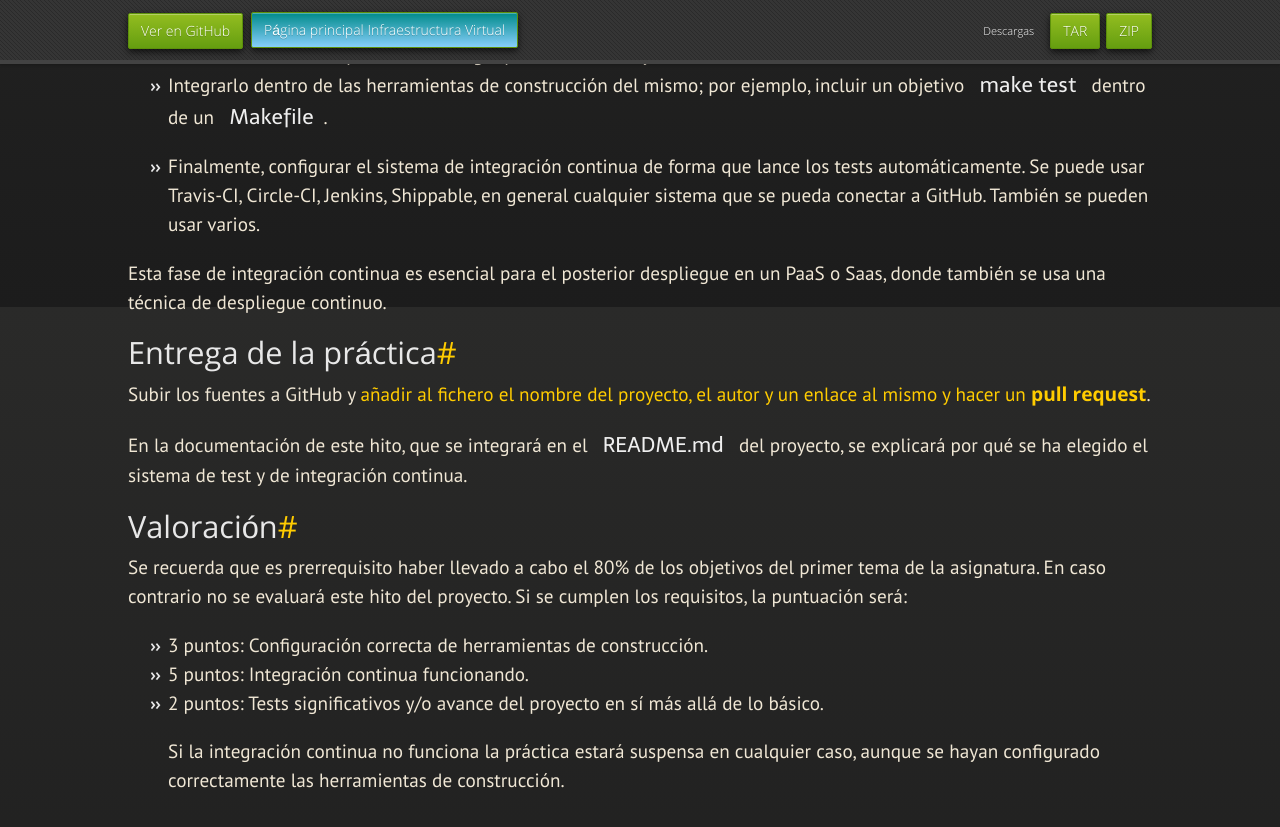
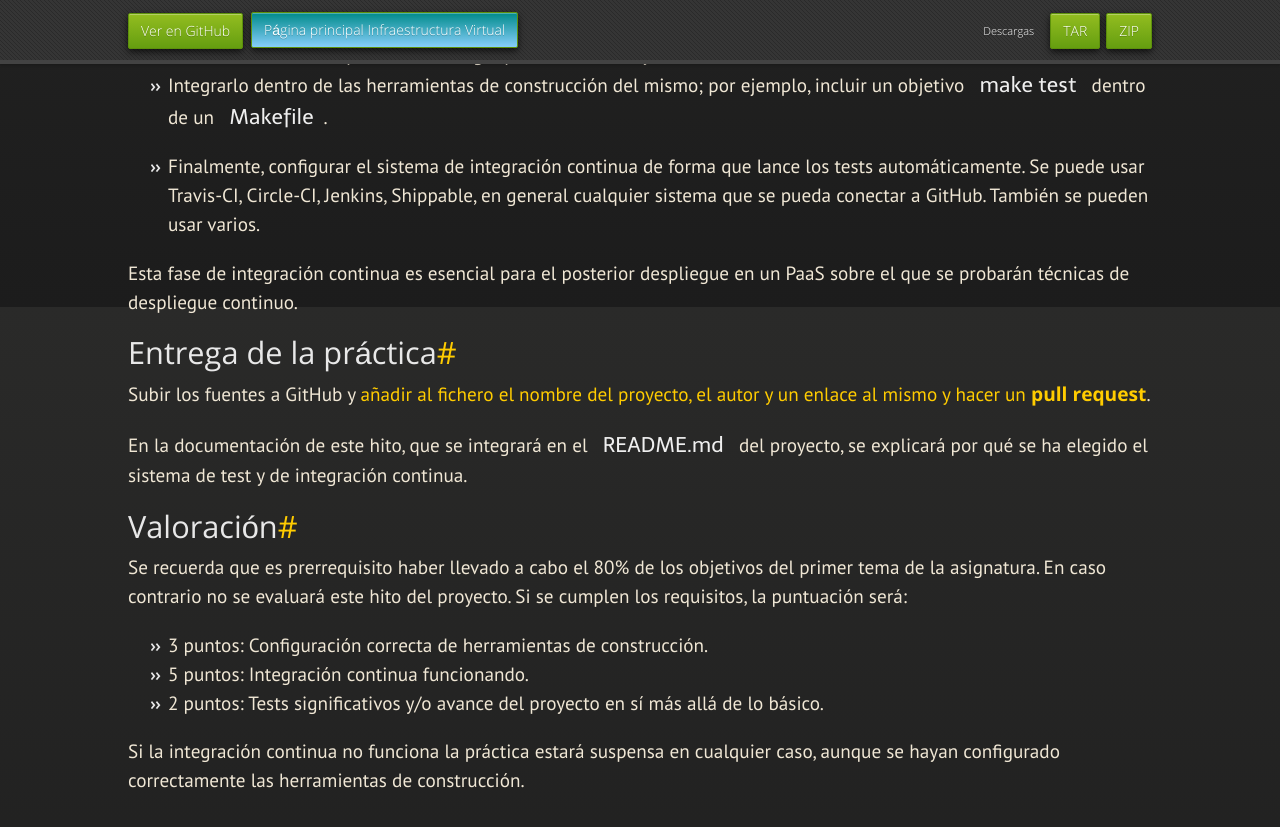
Before and after one commit to JJ/IV, a Jekyll site: the page built from documentos/practicas/2.CI.md, in a window 1280 px wide and 900 px high, scrolled down 593 px. Shown: the top 827 px of the window. Built offline with Jekyll 4.4.1, drawn with Linux system fonts in a browser that asks for light colours; nearby versions of some CDN libraries; some web fonts are replaced.

Commit message:
Sync documentos/practicas/2.CI.md de master a gh-pages

```diff
--- a/documentos/practicas/2.CI.md
+++ b/documentos/practicas/2.CI.md
@@ -45,14 +45,14 @@ Preparar un proyecto para integración continua implica varias cosas
   pueden usar varios.
 
 Esta fase de integración continua es esencial para el posterior
-despliegue en un PaaS o Saas, donde también se usa una técnica de
-despliegue continuo.
+despliegue en un PaaS sobre el que se probarán técnicas de despliegue
+continuo.
 
 Entrega de la práctica
 --------------------------------
 
 Subir los fuentes a GitHub y
-[añadir al fichero el nombre del proyecto, el autor y un enlace al mismo y hacer un **pull request**](https://github.com/JJ/IV-2015-16/practicas/2).
+[añadir al fichero el nombre del proyecto, el autor y un enlace al mismo y hacer un **pull request**](https://github.com/JJ/IV-2015-16/practicas/.md).
 
 En la documentación de este hito, que se integrará en el `README.md`
 del proyecto, se explicará por qué se ha elegido el sistema de test y
@@ -71,6 +71,6 @@ puntuación será:
 * 2 puntos: Tests significativos y/o avance del proyecto en sí más
   allá de lo básico.
 
-  Si la integración continua no funciona la práctica estará suspensa
+Si la integración continua no funciona la práctica estará suspensa
   en cualquier caso, aunque se hayan configurado correctamente las
   herramientas de construcción.
```
